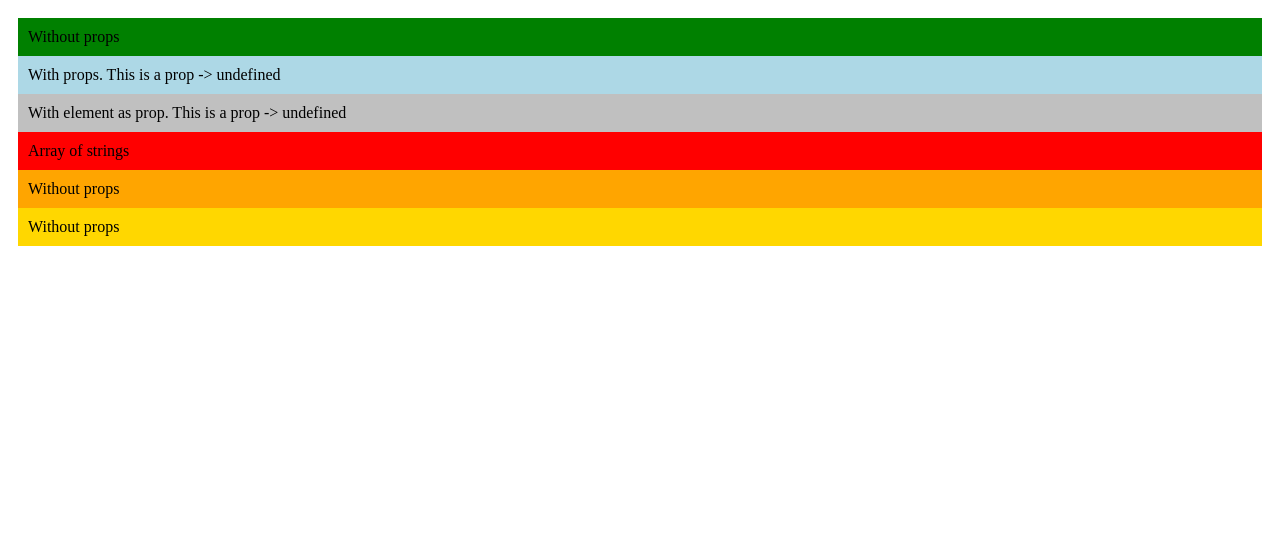
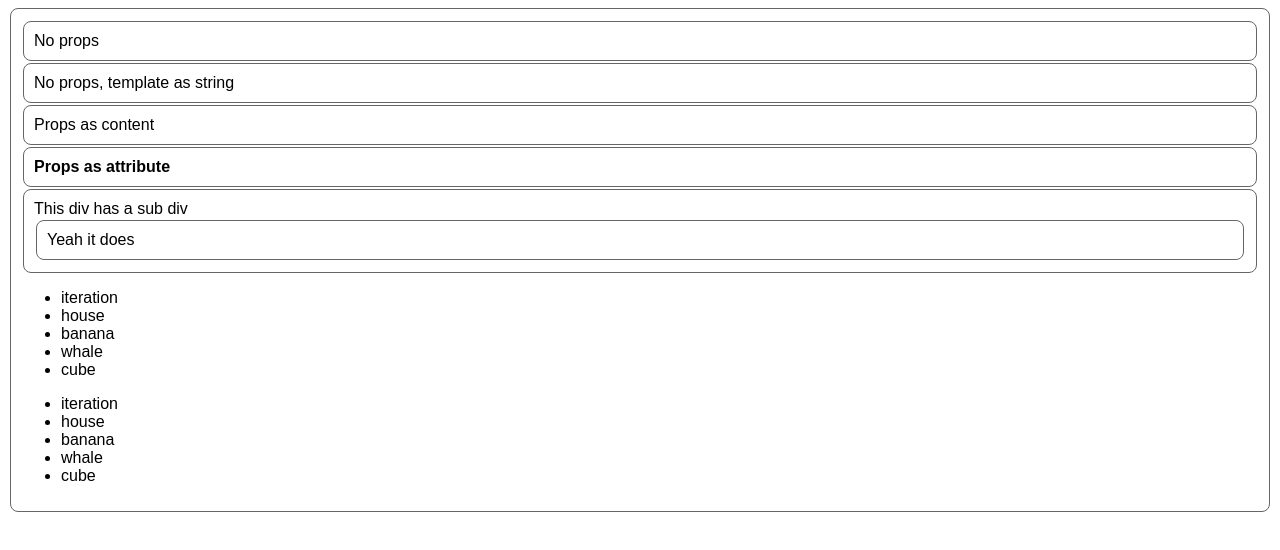
Before and after one commit to SplinterDev/vroom, a plain HTML site: page index.html in a window 1280 px wide. Drawn offline with nearby package versions, Linux system fonts and the light colour scheme.

Commit message:
Add vroom to vroom

```diff
--- a/index.html
+++ b/index.html
@@ -3,28 +3,56 @@
 <head>
   <meta charset="UTF-8">
   <meta name="viewport" content="width=device-width, initial-scale=1.0">
-  <script defer src="./vroom.js"></script>
+  <script
+  src="https://code.jquery.com/jquery-3.5.1.min.js"
+  integrity="sha256-9/aliU8dGd2tb6OSsuzixeV4y/faTqgFtohetphbbj0="
+  crossorigin="anonymous"></script>
+  <script src="./vroom.js"></script>
+  <script defer src="./test.js"></script>
   <title>Vroom</title>
   <style>
     div {
+      font-family: Arial, Helvetica, sans-serif;
       padding: 10px;
+      margin: 2px;
+      border: 1px solid #666666;
+      border-radius: .5rem;
     }
-    .green { background-color: green; }
-    .blue { background-color: lightblue; }
-    .silver { background-color: silver; }
-    .red { background-color: red; }
-    .orange { background-color: orange; }
-    .gold { background-color: gold; }
+    .bold { font-weight: bold; }
   </style>
 </head>
 <body>
   <div id="container"></div>
 
-  <template id="template-green"><div class="green">Without props</div></template>
-  <template id="template-blue"><div class="blue">With props. This is a prop -> {:text:}</div></template>
-  <template id="template-silver"><div class="silver">With element as prop. This is a prop -> {:$text:}</div></template>
-  <template id="template-red"><div class="red">Array of strings</div></template>
-  <template id="template-orange"><div class="orange">Without props</div></template>
-  <template id="template-gold"><div class="gold">Without props</div></template>
+  <template id="t1">
+    <div>No props</div>
+  </template>
+
+  <template id="t2">
+    <div>{:content:}</div>
+  </template>
+
+  <template id="t3">
+    <div class="{:className:}">Props as attribute</div>
+  </template>
+
+  <template id="t4">
+    <div>This div has a sub div{:element:}</div>
+  </template>
+
+  <!-- Iteration and Nesting -->
+  <template id="t5-item">
+    <li>{:fruit:}</li>
+  </template>
+  <template id="t5-list">
+    <ul>{:fruits:}</ul>
+  </template>
+
+  <!-- Template as string -->
+  <template id="template-gold"><div class="gold">iteration with string template<ul>{:fruits:}</ul></div></template>
+
+
+
+  <template id="template-red"><div class="red">Without props</div></template>
 </body>
 </html>
--- /dev/null
+++ b/test.js
@@ -0,0 +1,31 @@
+var $container = $("#container"),
+    template1 = $('#t1')[0],
+    template2 = $('#t2')[0],
+    template3 = $('#t3')[0],
+    template4 = $('#t4')[0];
+    template5Item = $('#t5-item')[0];
+    template5List = $('#t5-list')[0];
+
+// simple templating
+$container.append( vroom.create(template1) );
+$container.append( vroom.create('<div>No props, template as string</div>') );
+
+// interpolation of props
+$container.append( vroom.create(template2, {content: 'Props as content'}) );
+$container.append( vroom.create(template3, {className: 'bold'}) );
+
+// nesting
+var vElement = vroom.create('<div>Yeah it does</div>');
+$container.append( vroom.create(template4, {element: vElement}) );
+
+// iteration
+var fruits = ['iteration', 'house', 'banana', 'whale', 'cube'];
+var vItems = fruits.map(function (fruit) {
+    return vroom.create(template5Item, {fruit: fruit})
+});
+$container.append( vroom.create(template5List, {fruits: vItems}) );
+
+// iteration with template as string
+$container.append( vroom.create(template5List, {
+    fruits: vItems
+}) );
--- a/vroom.js
+++ b/vroom.js
@@ -1,59 +1,70 @@
-/*
-{{ }}       for evaluation
-{{= }}      for interpolation
-{{! }}      for interpolation with encoding
-{{# }}      for compile-time evaluation/includes and partials
-{{## #}}    for compile-time defines
-{{? }}      for conditionals
-{{~ }}      for array iteration
-*/
-
-vroom = function (template, props) {
-  'use strict';
-
-  var htmlToElement = function (html) {
-    var template = document.createElement('template');
-    html = html.trim(); // Never return a text node of whitespace as the result
-    template.innerHTML = html;
-    return template.content.firstChild;
-  };
-
-  var getPropVal = function (propName, prop) {
-    if (propName[0] === '$') {
+vroom = {
+  interpolate: function (key, prop) {
+    'use strict';
+    if (Array.isArray(prop)) {
+      return prop.map(function (p) { return p.outerHTML; }).join('');
+    } else if (prop instanceof Element || prop instanceof HTMLDocument) {
       return prop.outerHTML;
     } else {
       return prop;
     }
+  },
+  htmlToElement: function (html) {
+    'use strict';
+
+    var template = document.createElement('template');
+    template.innerHTML = html.trim();// Never return a text node of whitespace as the result
+    return template.content.firstChild;
+  },
+  create: function (template, props) {
+    'use strict';
+    try {
+      var html = typeof template === 'string' ? template : template.innerHTML;
+      if (props) {
+        html = html.replace(/({:)(\w+)(:})/g, function(match) {
+          var key = match.slice(2, -2);
+          return this.interpolate(key, props[key]);
+        }.bind(this));
+      }
+
+      // if IE, use jQuery
+      return window.document.documentMode ? $(html)[0] : this.htmlToElement(html);
+    } catch (err) {
+      // throw new Error('Vroom Error:', err);
+      console.log(err);
+    }
   }
-
-  var html = template.innerHTML;
-
-  if (props) {
-    html = template.innerHTML.replace(/({:)\$?(\w+)(:})/g, function(match) {
-      var propName = match.slice(2, -2),
-        prop = props[propName];
-      if (Array.isArray(prop)) {
-        return prop.map(function (p) { return p[0].outerHTML; }).join('');
-      } else {
-        getPropVal(propName, prop);
-      };
-    });
-  }
-  return htmlToElement(html);
 }
 
-const container = document.getElementById("container");
-const green = document.getElementById("template-green");
-const blue = document.getElementById("template-blue");
-const silver = document.getElementById("template-silver");
-const red = document.getElementById("template-red");
-const orange = document.getElementById("template-orange");
-const gold = document.getElementById("template-gold");
+// const container = document.getElementById("container");
 
-container.appendChild(vroom(green));
-const vBlue = vroom(blue, {text: 'yo'});
-container.appendChild(vBlue);
-container.appendChild(vroom(silver, {$text: vBlue}));
-container.appendChild(vroom(red, {strings: ['yo', 'whats', 'up']}));
-container.appendChild(vroom(orange));
-container.appendChild(vroom(gold));
+// const div = document.getElementById("template-div");
+// const strTemplate = document.getElementById("template-string");
+// const td = document.getElementById("template-td");
+// container.appendChild(vroom.create(div));
+// container.appendChild(vroom.create(strTemplate));
+
+// const blue = document.getElementById("template-blue");
+// const blueClass = document.getElementById("template-blue-class");
+// const vBlue = vroom.create(blue, {text: 'yo'});
+// container.appendChild(vBlue);
+// container.appendChild(vroom.create('<div class="blue">template as string with props: {:text:}</div>', {text: 'yo'}));
+// container.appendChild(vroom.create(blueClass, {className: 'blue'}));
+
+// const silver = document.getElementById("template-silver");
+// container.appendChild(vroom.create(silver, {element: vBlue}));
+
+// const li = document.getElementById("template-li");
+// const fruits = ['house', 'banana', 'whale', 'cube'];
+// const items = fruits.map(function (f) { return vroom.create(li, {fruit: f}) });
+
+// const orange = document.getElementById("template-orange");
+// container.appendChild(vroom.create(orange, {fruits: items}));
+
+// const gold = document.getElementById("template-gold");
+// container.appendChild(vroom.create(gold, {
+//   fruits: fruits.map(function (f) { return vroom.create('<li>{:fruit:}</li>', {fruit: f}); })
+// }));
+
+
+// const red = document.getElementById("template-red");
```
